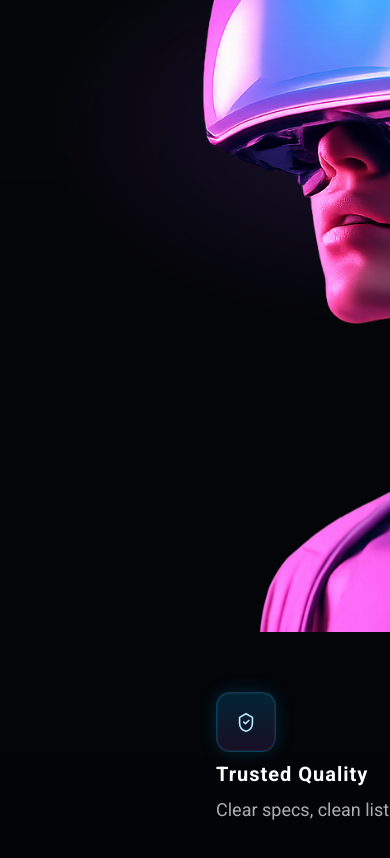
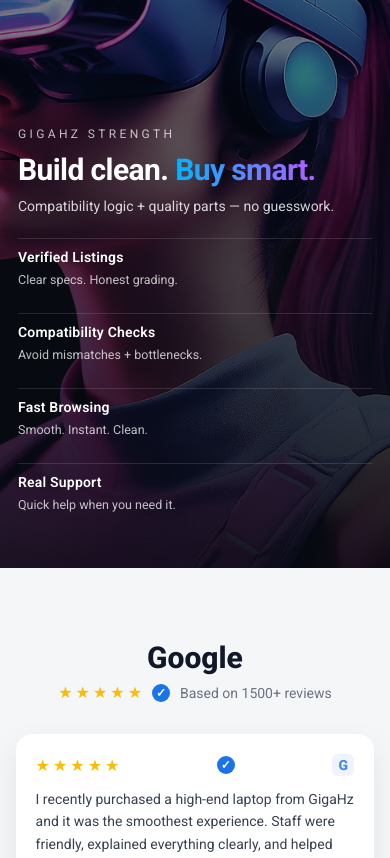
Before and after one commit to DilshanNarankotuwa/gigahz-demo, a React (Vite) app: page / in a window 390 px wide. Shown: the part 1120-1978 px from the top of the page. Built offline with nearby package versions, Linux system fonts and the light colour scheme.

Commit message:
make strength responsive

```diff
--- a/src/components/StrengthSection.jsx
+++ b/src/components/StrengthSection.jsx
@@ -1,120 +1,54 @@
 import React from "react";
 import styles from "./StrengthSection.module.css";
+
+const FEATURES = [
+  { title: "Verified Listings", desc: "Clear specs. Honest grading." },
+  { title: "Compatibility Checks", desc: "Avoid mismatches + bottlenecks." },
+  { title: "Fast Browsing", desc: "Smooth. Instant. Clean." },
+  { title: "Real Support", desc: "Quick help when you need it." },
+];
 
 export default function StrengthSection() {
   return (
     <section className={styles["gh-strength"]} aria-label="GigaHz Strengths">
-      <div className={styles["gh-strength__bg"]} aria-hidden="true" />
-
       <div className={styles["gh-strength__container"]}>
         {/* LEFT */}
         <div className={styles["gh-strength__left"]}>
+          <div className={styles["gh-strength__content"]}>
+            <span className={styles["gh-strength__kicker"]}>GigaHz Strength</span>
 
-          {/* FEATURE CARDS */}
+            <h2 className={styles["gh-strength__title"]}>
+              Build clean. <span>Buy smart.</span>
+            </h2>
+
+            <p className={styles["gh-strength__desc"]}>
+              Compatibility logic + quality parts — no guesswork.
+            </p>
+
+            {/* clean list (no text boxes) */}
             <div className={styles["gh-strength__grid"]}>
-            <article className={styles["gh-strength__card"]}>
-              <div className={styles["gh-strength__icon"]} aria-hidden="true">
-                {/* shield */}
-                <svg viewBox="0 0 24 24" fill="none">
-                  <path
-                    d="M12 3l7 4v6c0 5-3 8-7 9-4-1-7-4-7-9V7l7-4z"
-                    stroke="currentColor"
-                    strokeWidth="1.7"
-                  />
-                  <path
-                    d="M9.5 12l1.8 1.9L15 10.3"
-                    stroke="currentColor"
-                    strokeWidth="1.7"
-                    strokeLinecap="round"
-                    strokeLinejoin="round"
-                  />
-                </svg>
+              {FEATURES.map((f) => (
+                <div key={f.title} className={styles["gh-strength__item"]}>
+                  <div className={styles["gh-strength__itemTitle"]}>
+                    {f.title}
                   </div>
-              <h3>Trusted Quality</h3>
-              <p>Clear specs, clean listings, and reliable condition grading.</p>
-            </article>
-
-            <article className={styles["gh-strength__card"]}>
-              <div className={styles["gh-strength__icon"]} aria-hidden="true">
-                {/* cpu */}
-                <svg viewBox="0 0 24 24" fill="none">
-                  <path
-                    d="M9 3v2M15 3v2M9 19v2M15 19v2M3 9h2M3 15h2M19 9h2M19 15h2"
-                    stroke="currentColor"
-                    strokeWidth="1.7"
-                    strokeLinecap="round"
-                  />
-                  <rect
-                    x="6"
-                    y="6"
-                    width="12"
-                    height="12"
-                    rx="2.5"
-                    stroke="currentColor"
-                    strokeWidth="1.7"
-                  />
-                  <path
-                    d="M9 9h6v6H9V9z"
-                    stroke="currentColor"
-                    strokeWidth="1.7"
-                  />
-                </svg>
+                  <div className={styles["gh-strength__itemDesc"]}>
+                    {f.desc}
                   </div>
-              <h3>Smart Compatibility</h3>
-              <p>Build Your PC logic that avoids mismatches and bottlenecks.</p>
-            </article>
-
-            <article className={styles["gh-strength__card"]}>
-              <div className={styles["gh-strength__icon"]} aria-hidden="true">
-                {/* bolt */}
-                <svg viewBox="0 0 24 24" fill="none">
-                  <path
-                    d="M13 2L4 14h7l-1 8 9-12h-7l1-8z"
-                    stroke="currentColor"
-                    strokeWidth="1.7"
-                    strokeLinejoin="round"
-                  />
-                </svg>
                 </div>
-              <h3>Fast Experience</h3>
-              <p>Snappy UI, smooth filters, and quick product discovery.</p>
-            </article>
-
-            <article className={styles["gh-strength__card"]}>
-              <div className={styles["gh-strength__icon"]} aria-hidden="true">
-                {/* headset */}
-                <svg viewBox="0 0 24 24" fill="none">
-                  <path
-                    d="M4 12a8 8 0 0116 0v6a2 2 0 01-2 2h-1v-6a2 2 0 00-2-2h-2"
-                    stroke="currentColor"
-                    strokeWidth="1.7"
-                    strokeLinecap="round"
-                  />
-                  <path
-                    d="M4 12v6a2 2 0 002 2h1v-6a2 2 0 012-2h2"
-                    stroke="currentColor"
-                    strokeWidth="1.7"
-                    strokeLinecap="round"
-                  />
-                </svg>
+              ))}
             </div>
-              <h3>Modern Support</h3>
-              <p>Easy contact, clean checkout flow, and helpful guidance.</p>
-            </article>
+          </div>
         </div>
 
-        </div>
-
-        {/* RIGHT */}
-        <div className={styles["gh-strength__right"]}>
-
+        {/* RIGHT IMAGE */}
+        <div className={styles["gh-strength__right"]} aria-hidden="true">
           <img
+            src="/images/strengthsection/vr.png"
+            alt=""
             className={styles["gh-strength__img"]}
-              src='/images/strengthsection/vr.png'
-              alt="Futuristic VR headset visual"
             loading="lazy"
           />
-
         </div>
       </div>
     </section>
--- a/src/components/StrengthSection.module.css
+++ b/src/components/StrengthSection.module.css
@@ -1,325 +1,186 @@
-/* -----------------------------
-   GigaHz Strength Section
------------------------------- */
+/* ===========================
+   GigaHz Strength (Full Page)
+   - Desktop: left content + right full-height image
+   - Mobile: text overlays image (no text box)
+   - Image stays crisp (no scale/blur)
+=========================== */
 
 .gh-strength {
   position: relative;
-  background: #070a10; /* deep dark */
+  min-height: 100vh;
+  background: #070a10;
   overflow: hidden;
 }
 
-.gh-strength__bg {
-  position: absolute;
-  inset: -40%;
-  background:
-    radial-gradient(600px 300px at 20% 20%, rgba(0, 180, 255, 0.18), transparent 60%),
-    radial-gradient(500px 300px at 75% 35%, rgba(170, 80, 255, 0.16), transparent 65%),
-    radial-gradient(700px 400px at 55% 90%, rgba(0, 255, 200, 0.08), transparent 60%),
-    linear-gradient(180deg, rgba(0, 0, 0, 0.2), rgba(0, 0, 0, 0.75));
-  filter: blur(10px);
-  pointer-events: none;
-  z-index: 0;
+.gh-strength__container {
+  width: 100%;
+  min-height: 100vh;
+  display: grid;
+  grid-template-columns: 1.15fr 1fr;
 }
 
-.gh-strength__container {
+/* ===========================
+   RIGHT SIDE (FULL HEIGHT IMAGE)
+=========================== */
+
+.gh-strength__right {
   position: relative;
-  z-index: 1;
-  margin: 0 0 0 auto;
-  padding: 0 0 0 200px;
-  display: grid;
-  grid-template-columns: 2fr 1fr;
-  gap: 36px;
-  align-items: center;
+  height: 100vh;
+  overflow: hidden;
 }
 
-/* LEFT SIDE */
-.gh-strength__kicker {
-  display: inline-flex;
-  align-items: center;
-  gap: 10px;
-  color: rgba(255, 255, 255, 0.78);
-  font-size: 14px;
-  letter-spacing: 0.5px;
-  text-transform: uppercase;
+.gh-strength__img {
+  width: 100%;
+  height: 100%;
+  object-fit: cover;
+  object-position: center;
+
+  /* ✅ keep image crisp */
+  transform: none;
+  filter: none;
+  image-rendering: auto;
 }
 
-.gh-strength__dot {
-  width: 9px;
-  height: 9px;
-  border-radius: 999px;
-  background: #00b4ff;
-  box-shadow: 0 0 14px rgba(0, 180, 255, 0.7);
+/* ✅ minimal overlay (not foggy/blurred) */
+.gh-strength__right::after {
+  content: "";
+  position: absolute;
+  inset: 0;
+  pointer-events: none;
+
+}
+
+/* ===========================
+   LEFT SIDE (TEXT)
+=========================== */
+
+.gh-strength__left {
+  display: flex;
+  align-items: center;
+  padding: 84px 64px;
+  color: #fff;
+  min-width: 0;
+}
+
+.gh-strength__content {
+  max-width: 720px;
+}
+
+.gh-strength__kicker {
+  font-size: 12px;
+  letter-spacing: 0.28em;
+  text-transform: uppercase;
+  opacity: 0.72;
 }
 
 .gh-strength__title {
-  margin-top: 14px;
-  font-size: clamp(28px, 3.6vw, 46px);
-  line-height: 1.08;
-  color: #ffffff;
-  letter-spacing: -0.5px;
+  margin-top: 12px;
+  font-size: clamp(30px, 4vw, 52px);
+  line-height: 1.05;
+  letter-spacing: -0.6px;
 }
 
-.gh-strength__accent {
-  background: linear-gradient(90deg, #00b4ff, #66e3ff);
-  -webkit-background-clip: text;
-  background-clip: text;
-  color: transparent;
-}
-
-.gh-strength__accent2 {
-  background: linear-gradient(90deg, #b35cff, #ff4fd8);
+.gh-strength__title span {
+  background: linear-gradient(90deg, #00b4ff, #b35cff);
   -webkit-background-clip: text;
   background-clip: text;
   color: transparent;
 }
 
 .gh-strength__desc {
-  margin-top: 14px;
-  max-width: 60ch;
-  color: rgba(255, 255, 255, 0.72);
-  font-size: 16px;
-  line-height: 1.7;
+  margin-top: 10px;
+  max-width: 46ch;
+  font-size: 15px;
+  line-height: 1.55;
+  opacity: 0.82;
 }
 
-/* CARDS */
+/* ===========================
+   FEATURES (NO BOX LOOK)
+=========================== */
+
 .gh-strength__grid {
-  margin-top: 22px;
+  margin-top: 20px;
   display: grid;
   grid-template-columns: repeat(2, minmax(0, 1fr));
-  gap: 14px;
+  gap: 14px 18px;
 }
 
-.gh-strength__card {
-  position: relative;
-  padding: 16px 16px;
+.gh-strength__item {
+  padding: 10px 0;
+  border-top: 1px solid rgba(255, 255, 255, 0.12);
 }
 
-
-.gh-strength__icon {
-  width: 60px;
-  height: 60px;
-  border-radius: 14px;
-  display: grid;
-  place-items: center;
-  color: #bfefff;
-  background: linear-gradient(180deg, rgba(0, 180, 255, 0.18), rgba(179, 92, 255, 0.12));
-  border: 1px solid rgba(0, 180, 255, 0.22);
-  box-shadow: 0 0 0 1px rgba(255, 255, 255, 0.06) inset,
-              0 0 18px rgba(0, 180, 255, 0.18);
-  margin-bottom: 10px;
+.gh-strength__itemTitle {
+  color: #ffffff;
+  font-size: 14px;
+  font-weight: 600;
+  letter-spacing: 0.2px;
 }
 
-.gh-strength__icon svg {
-  width: 22px;
-  height: 22px;
+.gh-strength__itemDesc {
+  margin-top: 6px;
+  color: rgba(255, 255, 255, 0.74);
+  font-size: 12.5px;
+  line-height: 1.45;
 }
 
-.gh-strength__card h3 {
-  margin: 0;
-  color: #ffffff;
-  font-size: 20px;
-  letter-spacing:1px;
-}
-
-.gh-strength__card p {
-  margin: 6px 0 0;
-  color: rgba(255, 255, 255, 0.68);
-  font-size: 18px;
-  line-height: 2;
-}
-
-/* STATS */
-.gh-strength__stats {
-  margin-top: 18px;
-  display: grid;
-  grid-template-columns: repeat(3, minmax(0, 1fr));
-  gap: 12px;
-}
-
-.gh-strength__stat {
-  padding: 12px 12px;
-  border-radius: 16px;
-  background: rgba(255, 255, 255, 0.05);
-  border: 1px solid rgba(255, 255, 255, 0.10);
-  backdrop-filter: blur(10px);
-}
-
-.gh-strength__statNum {
-  font-size: 20px;
-  font-weight: 800;
-  letter-spacing: -0.4px;
-  color: #ffffff;
-}
-
-.gh-strength__statLabel {
-  margin-top: 2px;
-  font-size: 13px;
-  color: rgba(255, 255, 255, 0.68);
-}
-
-/* CTA */
-.gh-strength__ctaRow {
-  margin-top: 18px;
-  display: flex;
-  align-items: center;
-  gap: 14px;
-  flex-wrap: wrap;
-}
-
-.gh-strength__btn {
-  position: relative;
-  display: inline-flex;
-  align-items: center;
-  justify-content: center;
-  gap: 10px;
-  padding: 12px 16px;
-  border-radius: 999px;
-  text-decoration: none;
-  color: #061018;
-  font-weight: 700;
-  background: linear-gradient(90deg, #00b4ff, #7c5cff);
-  box-shadow: 0 12px 30px rgba(0, 180, 255, 0.20);
-  overflow: hidden;
-  transition: transform 160ms ease, filter 160ms ease;
-}
-
-.gh-strength__btn:hover {
-  transform: translateY(-1px);
-  filter: brightness(1.08);
-}
-
-.gh-strength__btnGlow {
-  position: absolute;
-  inset: -60% -30%;
-  background: radial-gradient(circle at 30% 40%, rgba(255, 255, 255, 0.35), transparent 55%);
-  transform: translateX(-30%);
-  transition: transform 240ms ease;
-  pointer-events: none;
-}
-
-.gh-strength__btn:hover .gh-strength__btnGlow {
-  transform: translateX(0%);
-}
-
-.gh-strength__link {
-  color: rgba(255, 255, 255, 0.78);
-  text-decoration: none;
-  font-weight: 600;
-  padding: 10px 10px;
-  border-radius: 10px;
-  transition: color 160ms ease, background 160ms ease;
-}
-
-.gh-strength__link:hover {
-  color: #ffffff;
-  background: rgba(255, 255, 255, 0.06);
-}
-
-/* RIGHT SIDE IMAGE */
-.gh-strength__right {
-  height:100vh;
-}
-
-
-.gh-strength__img {
-
-  height: 100%;
-
-}
-
-/* neon rings */
-.gh-strength__ring,
-.gh-strength__ring2 {
-  position: absolute;
-  inset: -30%;
-  border-radius: 999px;
-  border: 1px solid rgba(0, 180, 255, 0.18);
-  box-shadow: 0 0 55px rgba(0, 180, 255, 0.16);
-  pointer-events: none;
-}
-
-.gh-strength__ring {
-  transform: rotate(18deg);
-}
-
-.gh-strength__ring2 {
-  inset: -40%;
-  border-color: rgba(255, 79, 216, 0.14);
-  box-shadow: 0 0 60px rgba(255, 79, 216, 0.14);
-  transform: rotate(-14deg);
-}
-
-/* tag badge */
-.gh-strength__tag {
-  position: absolute;
-  left: 14px;
-  bottom: 14px;
-  display: inline-flex;
-  align-items: center;
-  gap: 10px;
-  padding: 10px 12px;
-  border-radius: 999px;
-  color: rgba(255, 255, 255, 0.86);
-  background: rgba(0, 0, 0, 0.35);
-  border: 1px solid rgba(255, 255, 255, 0.12);
-  backdrop-filter: blur(10px);
-}
-
-.gh-strength__tagDot {
-  width: 10px;
-  height: 10px;
-  border-radius: 999px;
-  background: #ff4fd8;
-  box-shadow: 0 0 16px rgba(255, 79, 216, 0.7);
-}
-
-/* -----------------------------
-   Responsive
------------------------------- */
+/* ===========================
+   MOBILE: TEXT ON IMAGE (NO BOX)
+=========================== */
 
 @media (max-width: 980px) {
   .gh-strength__container {
     grid-template-columns: 1fr;
-    gap: 22px;
   }
 
+  /* image becomes full background */
   .gh-strength__right {
-    order: -1;
+    position: absolute;
+    inset: 0;
+    height: 100%;
+    z-index: 0;
   }
 
-  .gh-strength__media {
-    width: min(520px, 100%);
-    aspect-ratio: 16 / 12;
+  /* vertical overlay for mobile readability (still minimal) */
+  .gh-strength__right::after {
+    background: linear-gradient(
+      180deg,
+      rgba(7, 10, 16, 0.30) 0%,
+      rgba(7, 10, 16, 0.65) 55%,
+      rgba(7, 10, 16, 0.92) 100%
+    );
   }
 
-  .gh-strength__desc {
-    max-width: 70ch;
+  /* text overlays image */
+  .gh-strength__left {
+    position: relative;
+    z-index: 1;
+    min-height: 100vh;
+    padding: 72px 22px 54px;
+    align-items: flex-end; /* lower = cinematic */
   }
-}
 
-@media (max-width: 520px) {
-  .gh-strength {
-    padding: 64px 0;
+  .gh-strength__content {
+    width: 100%;
+    max-width: 520px;
   }
 
   .gh-strength__grid {
     grid-template-columns: 1fr;
   }
+}
 
-  .gh-strength__stats {
-    grid-template-columns: 1fr;
+@media (max-width: 520px) {
+  .gh-strength__left {
+    padding: 64px 18px 44px;
   }
 
-  .gh-strength__ctaRow {
-    gap: 10px;
+  .gh-strength__title {
+    font-size: 30px;
   }
 
-  .gh-strength__btn {
-    width: 100%;
-  }
-
-  .gh-strength__link {
-    width: 100%;
-    text-align: center;
+  .gh-strength__desc {
+    font-size: 14px;
   }
 }
```
Lines whose indentation alone changed are shown as unchanged.
